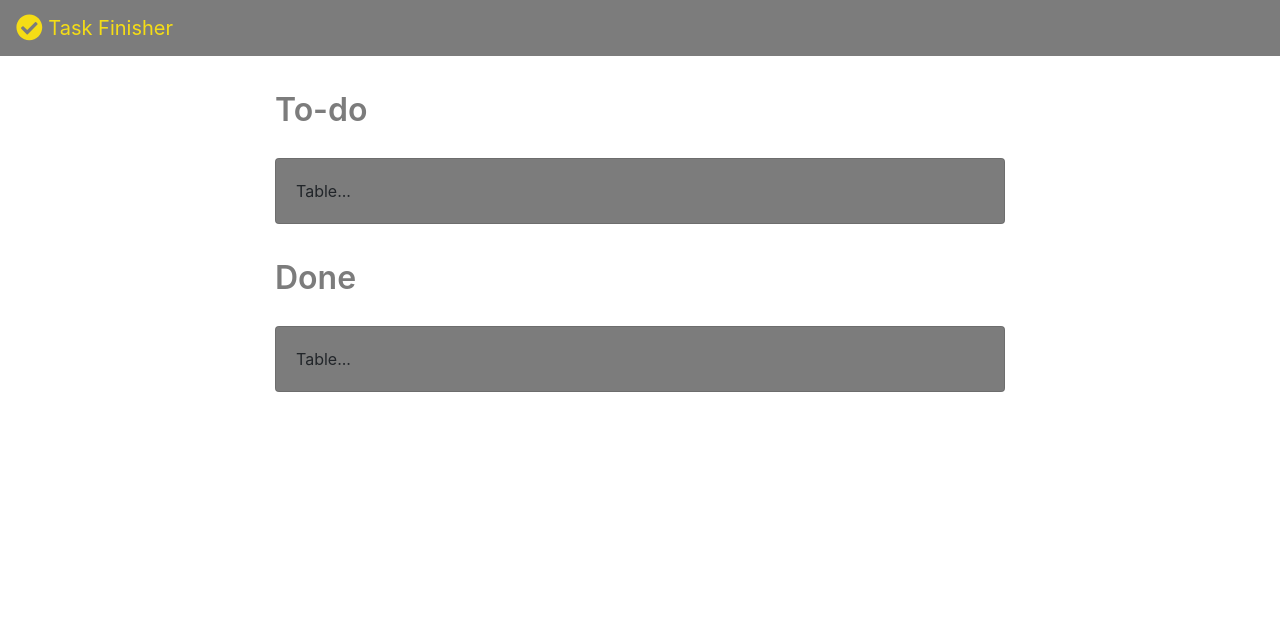
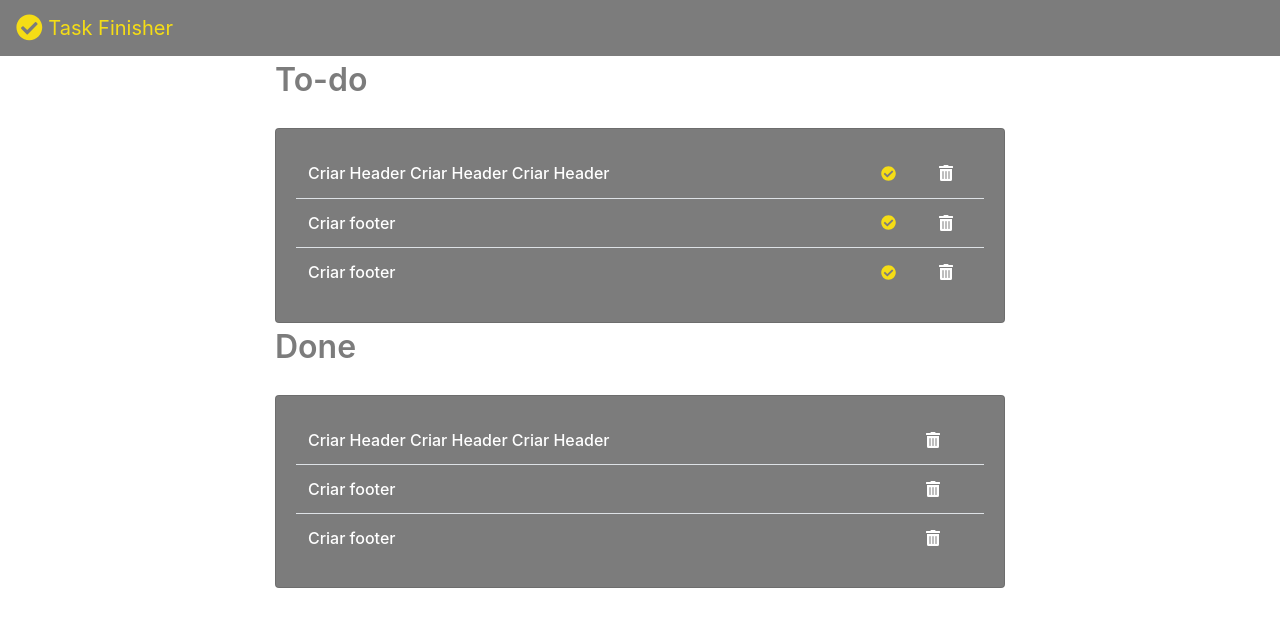
Before and after one commit to fdolzanes1/RailsTodoTasks, a React (Create React App) app in the folder tasks_client/: page / in a window 1280 px wide. Shown: the top 626 px of the page. Built offline with nearby package versions, Linux system fonts and the light colour scheme.

Commit message:
Componente de Listagem

```diff
--- a/tasks_client/src/App.scss
+++ b/tasks_client/src/App.scss
@@ -11,7 +11,7 @@
 }
 
 .tasks_list{
-  margin-top: 30px;
+  margin-top: 3 0px;
   .title{
     font-size: 32px;
     color: $dark-grey;
@@ -21,5 +21,21 @@
 
   .card{
     background-color: $dark-grey;
+    table{
+      tbody > tr:nth-child(1) > td{
+        border-top: 0;
+      }
+      color: white;
+      font-weight: 500;
+      margin-bottom: 5px;
+
+      .check{
+        color: $yellow;
+        font-size: 15px;
+      }
+      .delete{
+        color: white;
+      }
+    }
   }
 }
--- a/tasks_client/src/components/tasks/Tasks.js
+++ b/tasks_client/src/components/tasks/Tasks.js
@@ -9,11 +9,11 @@
       <Row>
         <Col xs={{ span: 8, offset: 2 }} className="tasks_list">
           <p className="title">To-do</p>
-          <List/>
+          <List tasks={[{'title': 'Criar Header Criar Header Criar Header', 'done': false}, {'title': 'Criar footer', 'done': false}, {'title': 'Criar footer', 'done': false}]}/>
         </Col>
         <Col xs={{ span: 8, offset: 2 }} className="tasks_list">
           <p className="title">Done</p>
-          <List/>
+            <List tasks={[{'title': 'Criar Header Criar Header Criar Header', 'done': true}, {'title': 'Criar footer', 'done': true}, {'title': 'Criar footer', 'done': true}]}/>
         </Col>
       </Row>
     );
--- a/tasks_client/src/components/tasks/list/List.js
+++ b/tasks_client/src/components/tasks/list/List.js
@@ -1,5 +1,8 @@
 import React, { Component } from 'react';
 import Card from 'react-bootstrap/Card';
+import Table from 'react-bootstrap/Table';
+import Row from 'react-bootstrap/Row';
+import { FontAwesomeIcon } from '@fortawesome/react-fontawesome';
 
 class List extends Component {
   render() {
@@ -7,7 +10,29 @@
       <div>
         <Card>
           <Card.Body>
-            Table...
+            <Table responsive>
+              <tbody>
+                {this.props.tasks.map((task, index) => {
+                  return <tr key={task.id}>
+                    <td className="col-md-10">{task.title}</td>
+                    <td>
+                      {
+                        task.done == false
+                        ? <a className="check" href="#">
+                            <FontAwesomeIcon icon="check-circle"/>
+                          </a>
+                        : null
+                      }
+                    </td>
+                    <td>
+                      <a className="delete" href="#">
+                        <FontAwesomeIcon icon="trash-alt"/>
+                      </a>
+                    </td>
+                  </tr>;
+                })}
+              </tbody>
+            </Table>
           </Card.Body>
         </Card>
       </div>
```
